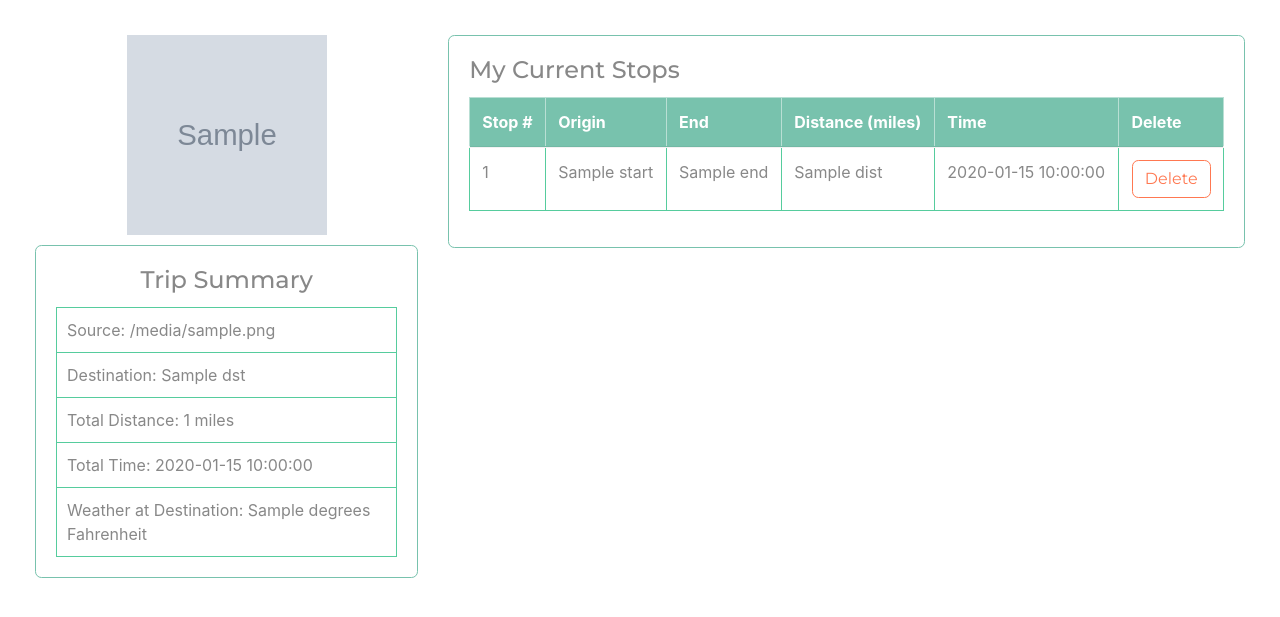
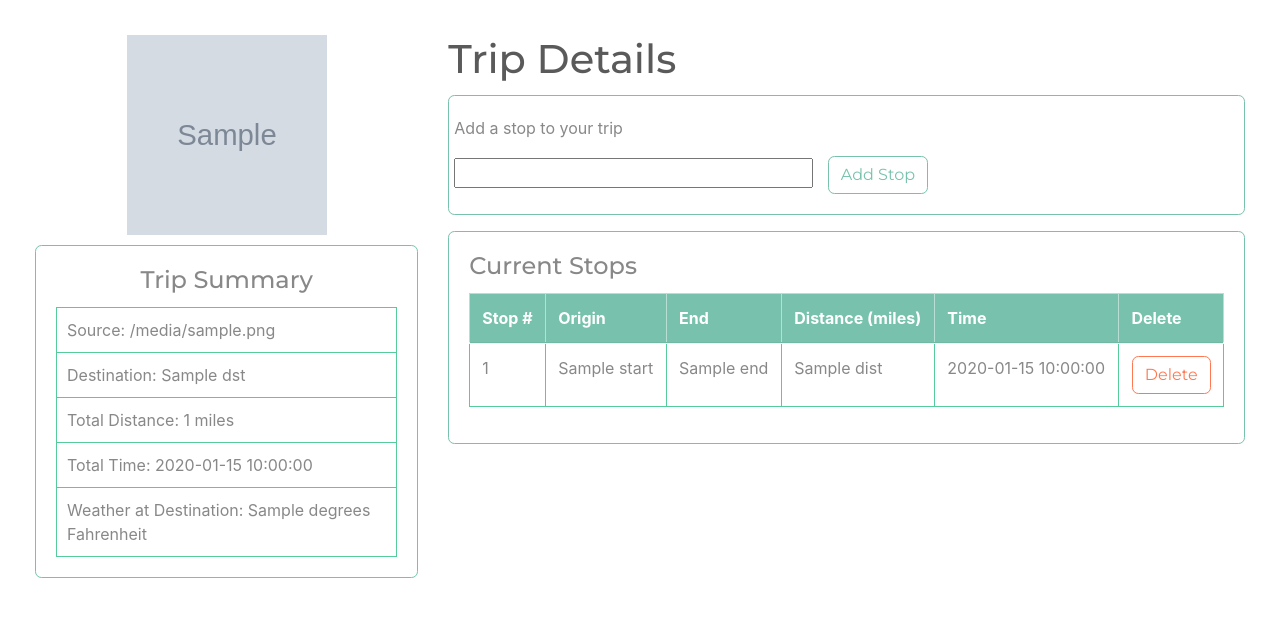
Before and after one commit to adrikubicz/W21-CSIS697-Project2, a Python web app: template templates/trip_details.html in a window 1280 px wide. Shown: the part 56-673 px from the top of the page. Run offline with Jinja, Linux system fonts and the light colour scheme; the template is opened without the code that fills it: most values are stand-ins (such as "Sample title", 1, 10 or a date in 2020); grey boxes marked "Sample" are stand-in pictures.

Commit message:
Update trip_details.html

```diff
--- a/templates/trip_details.html
+++ b/templates/trip_details.html
@@ -23,7 +23,7 @@ Modify Trip
         border-top: 1px solid #56cc9d;
         border-bottom: 1px solid #56cc9d;
     }
-    p {
+    .box {
         padding:10px;
         margin:0px;
         border-collapse: collapse;
@@ -42,19 +42,31 @@ Modify Trip
         <div class="card border-primary mb-3" style="margin-top: 10px;">
             <div class="card-body">
                 <h4 class="card-title">Trip Summary</h4>
-                <p style="text-align: left; border-top: 1px solid #56cc9d;">  Source: {{data["src"]}}</p>
-                <p style="text-align: left;">  Destination: {{data["dst"]}}</p>
-                <p style="text-align: left;">  Total Distance: {{data["totalDist"]}} miles</p>
-                <p style="text-align: left;">  Total Time: {{data["totalTime"]}}</p>
-                <p style="text-align: left;">  Weather at Destination: {{data["dstWeather"]}} degrees Fahrenheit</p>
+                <p class="box" style="text-align: left; border-top: 1px solid #56cc9d;">  Source: {{data["src"]}}</p>
+                <p class="box" style="text-align: left;">  Destination: {{data["dst"]}}</p>
+                <p class="box" style="text-align: left;">  Total Distance: {{data["totalDist"]}} miles</p>
+                <p class="box" style="text-align: left;">  Total Time: {{data["totalTime"]}}</p>
+                <p class="box" style="text-align: left;">  Weather at Destination: {{data["dstWeather"]}} degrees Fahrenheit</p>
             </div>
         </div>
     </div>
 
     <div class="col-lg-8">
+        <h1 class="card-title">Trip Details</h1>
         <div class="card border-primary mb-3">
             <div class="card-body">
-                <h4 class="card-title">My Current Stops</h4>
+                <div class="row">
+                    <form onsubmit="{{url_for("trip_details")}}">
+                        <p style="margin-right: 10px;">Add a stop to your trip</p>
+                        <input style="margin-right: 10px;" type="text" size="30">
+                        <button class="btn btn-outline-primary" type="submit">Add Stop</button>
+                    </form>
+                </div>
+            </div>
+        </div>
+        <div class="card border-primary mb-3">
+            <div class="card-body">
+                <h4 class="card-title">Current Stops</h4>
                 <table class="table table-hover, center">
                     <thead>
                         <tr class="table-primary">
@@ -85,5 +97,4 @@ Modify Trip
         </div>
     </div>
 </div>
-
 {% endblock %}
```
